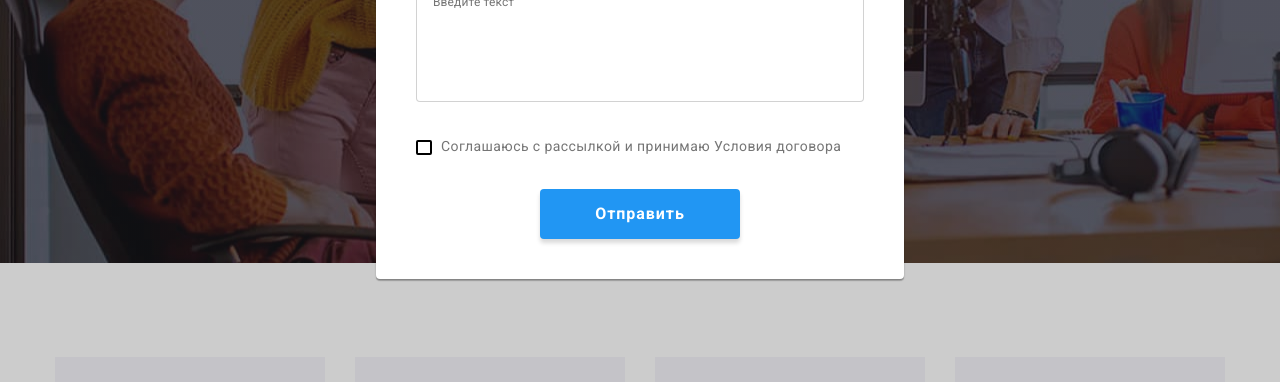
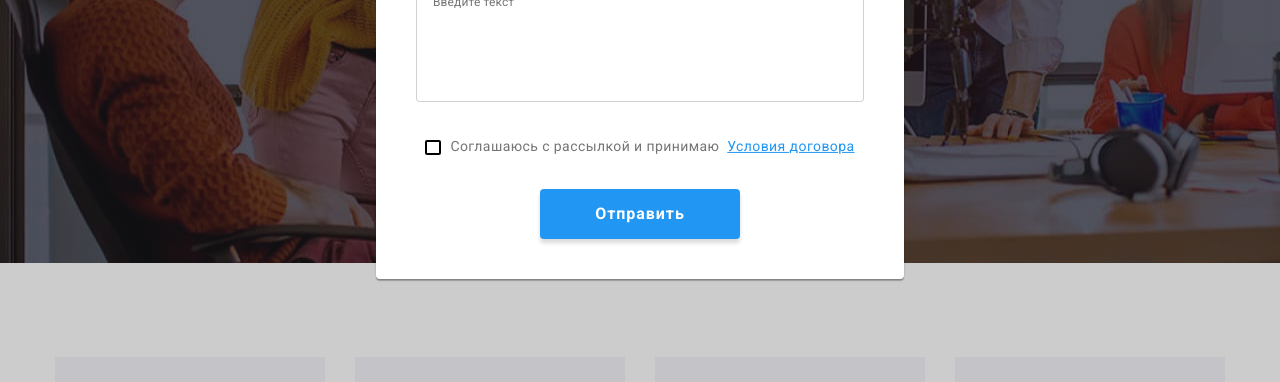
Before and after one commit to vladislavzmaga/goit-markup-hw-06, a plain HTML site: page index.html in a window 1280 px wide. Both pictures are taken after a click on the button "Заказать услугу". Shown: the part 418-800 px from the top of the page. Drawn offline with nearby package versions, Linux system fonts and the light colour scheme.

Commit message:
homework6

```diff
--- a/css/style.css
+++ b/css/style.css
@@ -952,6 +952,7 @@ img {
 .check-text {
   display: flex;
   align-items: center;
+  justify-content: center;
   line-height: 1.71;
   color: var(--header-mail-tel-body-color);
   margin-bottom: 30px;
@@ -985,3 +986,11 @@ img {
 .input-check:checked + .check-text .check-icon {
   fill: var(--title-link-color);
 }
+
+.modal-link {
+  font-family: inherit;
+  font-size: 14px;
+  line-height: 1.71;
+  letter-spacing: 0.03em;
+  color: var(--active-link-color);
+}
--- a/index.html
+++ b/index.html
@@ -539,8 +539,9 @@
                   <use href="./images/icons.svg#icon-check"></use>
                 </svg>
               </span>
-              Соглашаюсь с рассылкой и принимаю Условия договора</label
-            >
+              Соглашаюсь с рассылкой и принимаю &nbsp;
+              <a href="" class="modal-link"> Условия договора</a>
+            </label>
           </div>
           <button type="submit" class="modal-input-btn">Отправить</button>
         </form>
```
